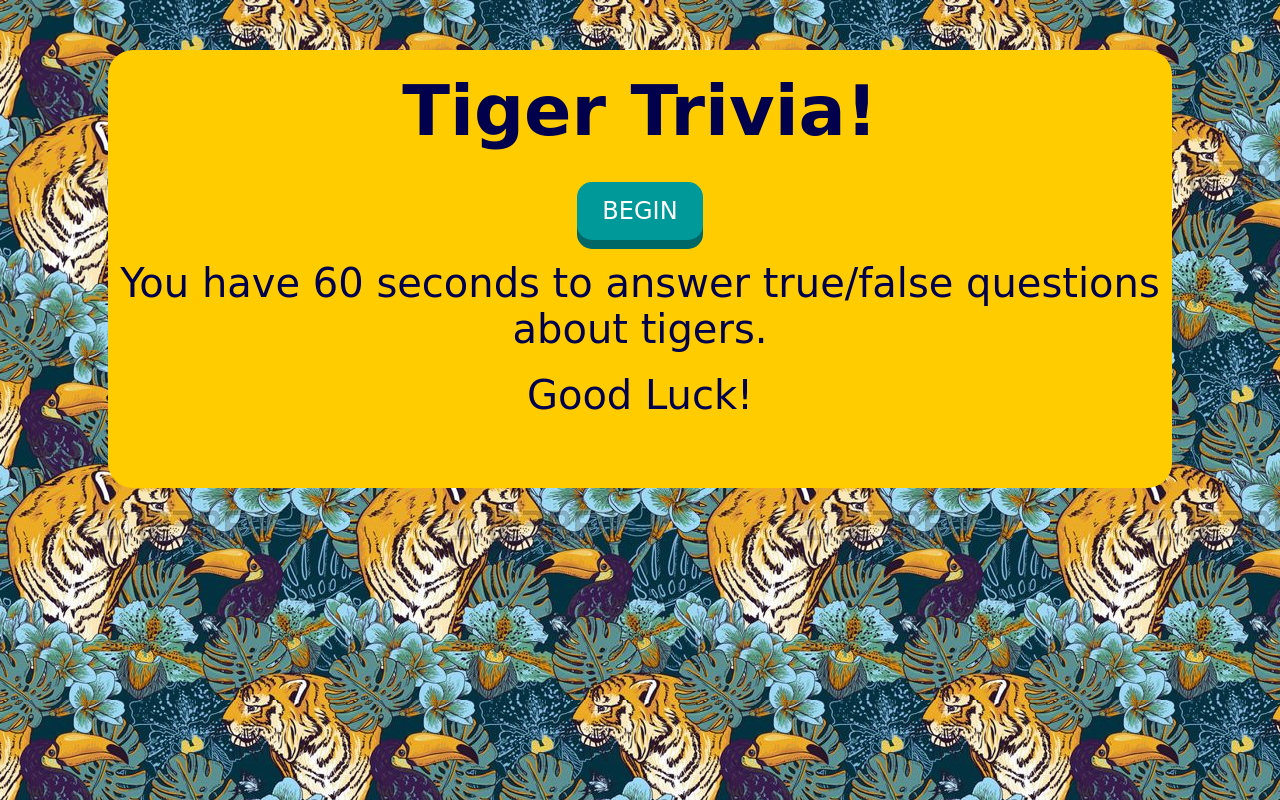
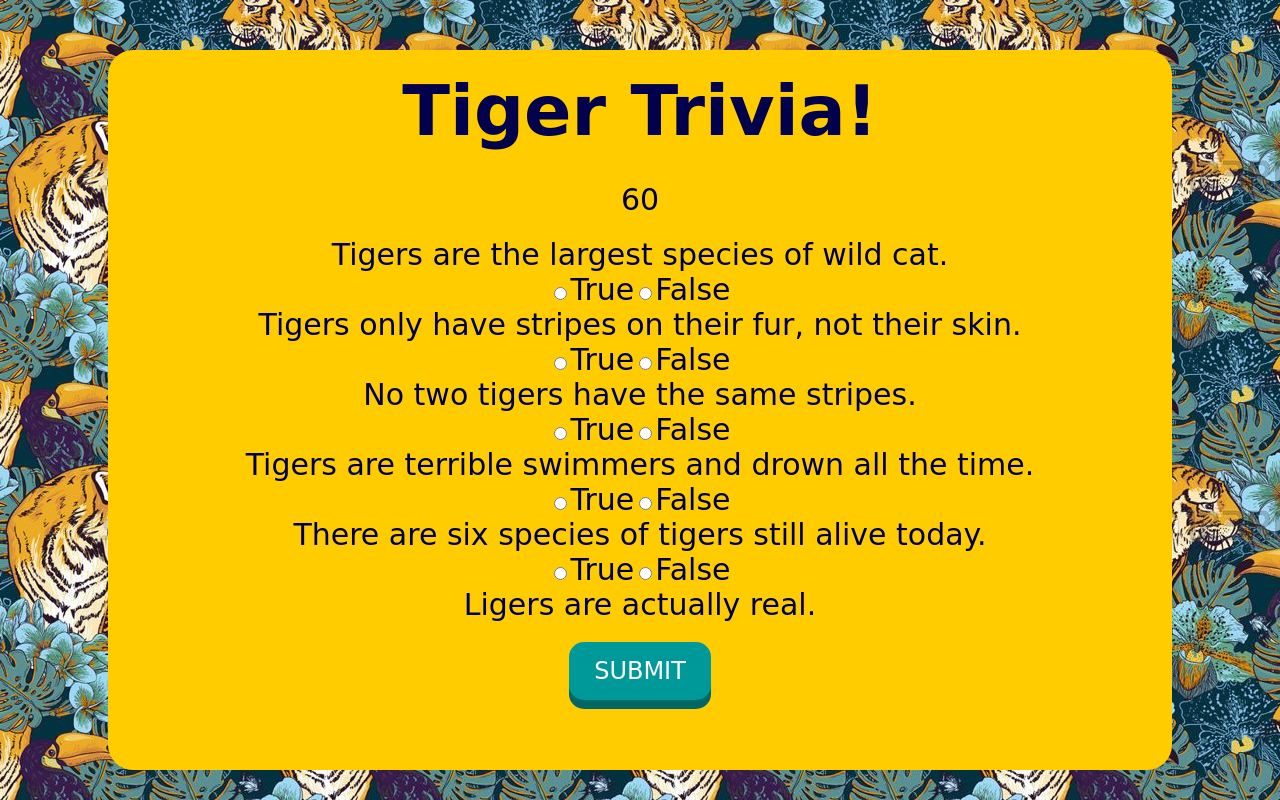
Before and after one commit to meg-yam/TriviaGame, a plain HTML site: page index.html in a window 1280 px wide. Both pictures are taken after a click on the element "BEGIN". Drawn offline with nearby package versions, Linux system fonts and the light colour scheme; a web font is replaced by a local one.

Commit message:
Added Questions to Button Click

```diff
--- a/assets/css/style.css
+++ b/assets/css/style.css
@@ -22,7 +22,7 @@ body {
     color: #00004d;
     text-align: center;
     font-family: 'Bigshot One', cursive;
-    font-size: 40px;
+    font-size: 30px;
     height: 90%;
     padding: 10px;
     margin-bottom: 0px;
--- a/assets/javascript/app.js
+++ b/assets/javascript/app.js
@@ -1,18 +1,53 @@
 var questions = [
-    one = true,
-    two = false,
-    three = true,
-    four = false,
-    five = false,
-    six = true,
-    seven = true,
-]
+    one = "<div>Tigers are the largest species of wild cat.</div>",
+    two = "<div>Tigers only have stripes on their fur, not their skin.</div>",
+    three = "<div>No two tigers have the same stripes.</div>",
+    four = "<div>Tigers are terrible swimmers and drown all the time.</div>",
+    five = "<div>There are six species of tigers still alive today.</div>",
+    six = "<div>Tigers prefer to hunt at night.</div>",
+    seven = "<div>Ligers are actually real.</div>",
+];
 
-var time;
+var radio = [
+    rOne= "<form><input type='radio' name='cat'>True<input type='radio' name='cat'>False</form>",
+    rTwo="<form><input type='radio' name='fur'>True<input type='radio' name='fur'>False</form>",
+    rFour="<form><input type='radio' name='stripe'>True<input type='radio' name='stripe'>False</form>",
+    rFive="<form><input type='radio' name='swim'>True<input type='radio' name='swim'>False</form>",
+    rSix="<form><input type='radio' name='hunt'>True<input type='radio' name='hunt'>False</form>",
+    rSeven="<form><input type='radio' name='liger'>True<input type='radio' name='liger'>False</form>",
+];
 
-$(".butn").on("click", function() {
-    time = setTimeout(function() {
-        alert("Time's up!");
-    }, 3 * 1000);
 
+var time = 60;
+
+
+
+$(document).ready(function() {
+    $("#btn").click(function() {
+
+        $("#clock").html("<div>" + time + "</div>");
+
+        $("#instructions").html(questions[0]);
+        $("#instructions").append(radio[0]);
+
+        $("#instructions").append(questions[1]);
+        $("#instructions").append(radio[1]);
+
+        $("#instructions").append(questions[2]);
+        $("#instructions").append(radio[2]);
+
+        $("#instructions").append(questions[3]);
+        $("#instructions").append(radio[3]);
+
+        $("#instructions").append(questions[4]);
+        $("#instructions").append(radio[4]);
+
+        $("#instructions").append(questions[6]);
+        $("#instructions").append(radio[6]);
+
+
+
+        $("#bottom").html("<button id='btn'>SUBMIT</button>");
+
+    });
 });
--- a/index.html
+++ b/index.html
@@ -6,13 +6,14 @@
         <meta http-equiv="X-UA-Compatible" content="ie=edge">
         <link href="https://fonts.googleapis.com/css?family=Fredericka+the+Great|Bigshot+One" rel="stylesheet">
         <link href="assets/css/style.css" rel="stylesheet">
+        <script src="https://code.jquery.com/jquery-3.3.1.min.js" integrity="sha256-FgpCb/KJQlLNfOu91ta32o/NMZxltwRo8QtmkMRdAu8=" crossorigin="anonymous"></script>
         <title>TIGER TRIVIA</title>
     </head>
     <body>
         <h1 id="trivia" class="meat">Tiger Trivia!</h1>
 
-        <div id="timer" class="meat">
-                <button" class="butn" id="btn">BEGIN</button>
+        <div id="clock" class="meat">
+                <button" id="btn">BEGIN</button>
         </div>
         <div id="instructions" class="meat">
             You have 60 seconds to answer true/false questions about tigers.
@@ -24,6 +25,5 @@
 
 
         <script src="assets/javascript/app.js"></script>
-        <script src="https://code.jquery.com/jquery-3.3.1.min.js" integrity="sha256-FgpCb/KJQlLNfOu91ta32o/NMZxltwRo8QtmkMRdAu8=" crossorigin="anonymous"></script>
     </body>
 </html>
```
Also changed, not shown: 1 other file.
